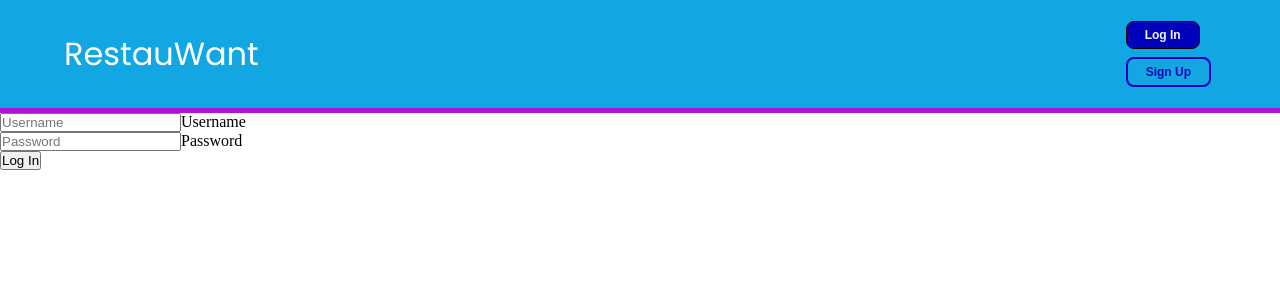
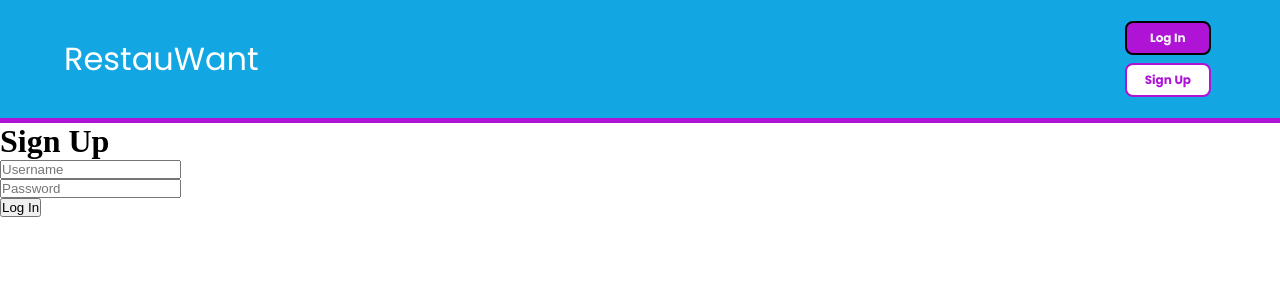
Before and after one commit to Pink-Fairy-Armadillo-NY33/RestauWant, a React app: page /signup in a window 1280 px wide. Shown: the top 300 px of the page. Built offline with nearby package versions, Linux system fonts and the light colour scheme.

Commit message:
Front End Redesign

```diff
--- a/client/App.jsx
+++ b/client/App.jsx
@@ -14,7 +14,7 @@ function App() {
         <Routes>
           <Route path='/' element={<MainContainer />} />
           <Route path='/login' element={<LogIn />} />
-          <Route path='/signup' element={<LogIn />} />
+          <Route path='/signup' element={<SignUp />} />
         </Routes>
       </BrowserRouter>
     </div>
--- a/client/components/layout/Header.jsx
+++ b/client/components/layout/Header.jsx
@@ -18,12 +18,12 @@ class Header extends Component {
           RestauWant
         </a>
         <div className='btn-group'>
-          <Link to='/LogIn'>
-            <button className='login-btn btn'>Log In</button>
-
-            {/* <Link to='/login'>Log IN</Link> */}
+          <Link className="login-btn btn" to='/login'>
+            Log In
           </Link>
-          <button className='signup-btn btn'>Sign Up</button>
+          <Link className="signup-btn btn" to='/signup'>
+            Sign Up
+          </Link>
         </div>
       </div>
     );
--- a/client/components/pages/LogInPage.jsx
+++ b/client/components/pages/LogInPage.jsx
@@ -5,6 +5,8 @@ import React, { useState, useEffect } from 'react';
 function LogIn(props) {
   return (
     <div className=''>
+      <h1>Sign In </h1>
+
       <form>
         <div className=''>
           <input
--- a/client/components/pages/SignInPage.jsx
+++ b/client/components/pages/SignInPage.jsx
@@ -0,0 +1,46 @@
+import React, { useState, useEffect } from 'react';
+
+// import React from 'react';
+
+function SignUp(props) {
+  return (
+    <div className=''>
+      <h1>Sign Up </h1>
+      <div>
+        <div className=''>
+          <input
+            className=''
+            placeholder='Username'
+            type='text'
+            id='Username'
+            name='Username'
+            required
+          />
+
+        </div>
+
+        <div className=''>
+          <input
+            className=''
+            placeholder='Password'
+            type='password'
+            id='password'
+            name='password'
+            required
+          />
+
+        </div>
+        <div className=''>
+          <input
+            value='Log In'
+            className=''
+            type='button'
+            // onClick={props.helperFunc}
+          />
+        </div>
+      </div>
+    </div>
+  );
+}
+
+export default SignUp;
--- a/client/style.css
+++ b/client/style.css
@@ -37,21 +37,47 @@
     padding: 5px;
 }
 
-.btn-group button {
-    border: 1px solid black;
+.btn-group .btn {
+    border: 2px solid black;
     border-radius: 8px;
     padding: 0.5em 1.5em;
     font-size: 0.75rem;
     font-weight: 700;
-    background-color: #0003ba;
+    background-color: rgb(175, 19, 214);
     color: whitesmoke;
     margin: .3em 0em;
 }
 
 .btn-group .signup-btn {
-    background-color: rgba(0, 0, 0, 0);
-    border: 2px solid #0003ba;
-    color: #0003ba;
+    background-color: white;
+    border: 2px solid rgb(175, 19, 214);
+    color: rgb(175, 19, 214);
+    /* BLUE: #0003ba; */
+}
+
+.login-btn {
+    font-family: 'Poppins', sans-serif;
+    text-align: center;
+    text-decoration: none;
+}
+
+.login-btn:hover {
+    background-color: whitesmoke;
+    color: rgb(175, 19, 214);
+    transition: 0.3s ease;
+}
+
+.signup-btn {
+    font-family: 'Poppins', sans-serif;
+    text-align: center;
+    text-decoration: none;
+}
+
+.signup-btn:hover {
+    border: 2px solid black;
+    color: whitesmoke;
+    background-color: rgb(175, 19, 214);
+    transition: 0.3s ease;
 }
 
 button:hover {
@@ -68,15 +94,16 @@ button:hover {
 .Display {
     display: grid;
     gap: 20px;
-    grid-template-columns: repeat(auto-fill, minmax(350px, 1fr));
+    grid-template-columns: repeat(auto-fill, minmax(400px, 1fr));
 }
 
 .filters-container {
     display: flex;
-    gap: 10px;
-    max-width: 100vw;
+    gap: 20px;
+    padding: 0px 25px;
+    background-color: red;
     font-size: 0.8rem;
-    justify-content: center;
+    justify-content: flex-start;
     align-items: center;
     overflow-x: scroll;
 }
--- a/webpack.config.js
+++ b/webpack.config.js
@@ -27,7 +27,7 @@ module.exports = {
     }),
     new CleanWebpackPlugin(),
     new ESLintPlugin({
-      extensions: [`js`, `jsx`],
+      extensions: ['js', 'jsx'],
       exclude: 'node_modules',
     }),
   ],
```
Also changed, not shown: 1 other file (tests, documents, lock files or other folders).
